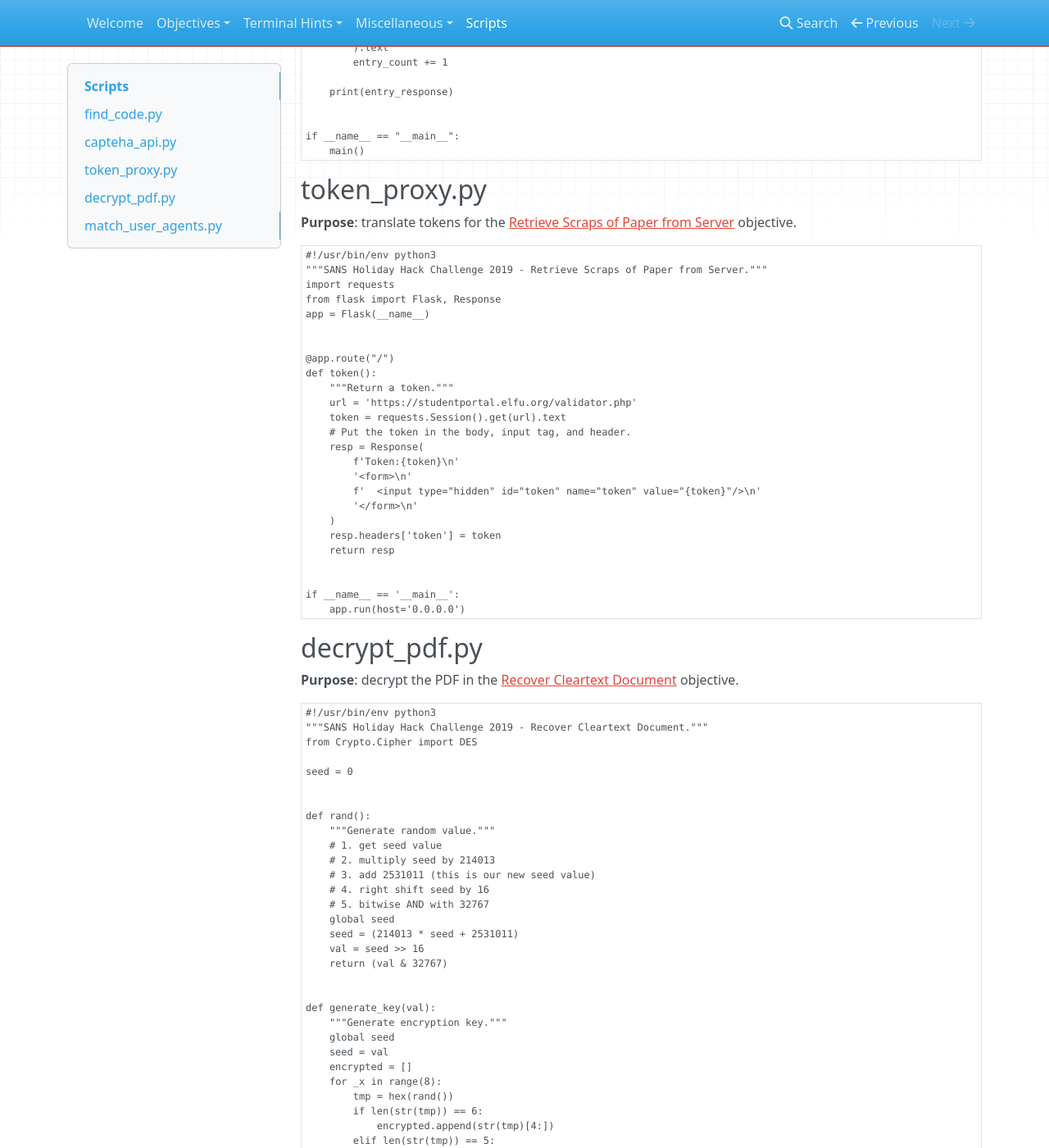
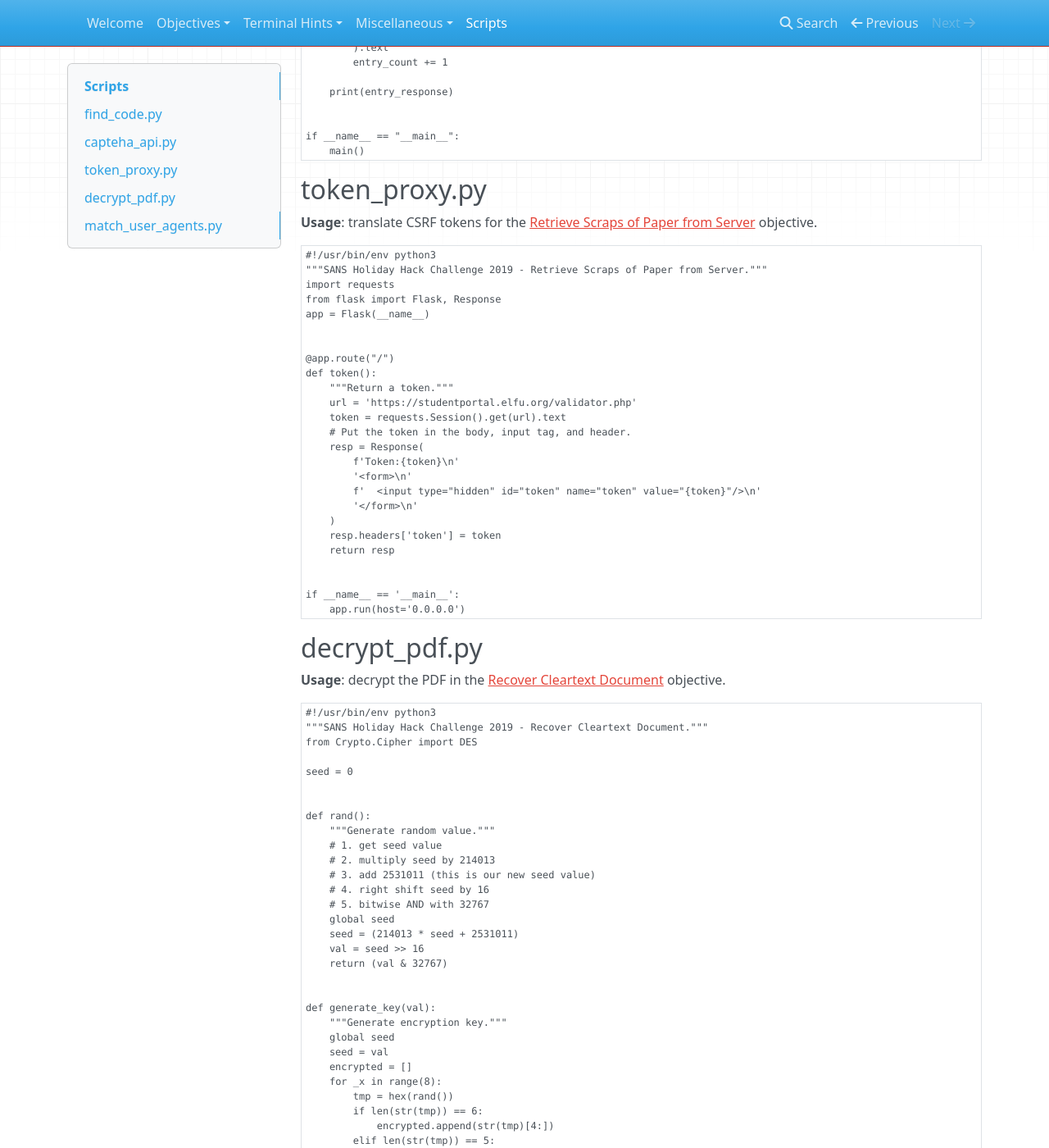
Before and after one commit to crahan/HolidayHackChallenge2019, an MkDocs documentation site: the page built from docs/scripts.md, in a window 1280 px wide and 1400 px high, scrolled down 4514 px. Shown: the whole window at 82% size. Built offline with MkDocs 1.6.1, drawn with Linux system fonts in a browser that asks for light colours; nearby versions of some CDN libraries; a style sheet for code colours, icons or effects is not loaded; some of the changed text lies outside the part shown.

Commit message:
Final edits

````diff
--- a/docs/scripts.md
+++ b/docs/scripts.md
@@ -1,7 +1,7 @@
 # Scripts
 
 ## find_code.py
-**Purpose**: generate access codes for the [Frosty Keypad](hints/h6.md) terminal hint.
+**Usage**: generate access codes for the [Frosty Keypad](./hints/h6.md) terminal hint.
 
 ```python
 #!/usr/bin/env python3
@@ -37,7 +37,7 @@ if __name__ == "__main__":
 ```
 
 ## capteha_api.py
-**Purpose**: bypass the CAPTHEHA in the [Bypassing the Frido Sleigh CAPTEHA](objectives/o8.md) objective.
+**Usage**: bypass the CAPTHEHA in the [Bypassing the Frido Sleigh CAPTEHA](./objectives/o8.md) objective.
 
 ```python
 #!/usr/bin/env python3
@@ -256,7 +256,7 @@ if __name__ == "__main__":
 ```
 
 ## token_proxy.py
-**Purpose**: translate tokens for the [Retrieve Scraps of Paper from Server](objectives/o9.md) objective.
+**Usage**: translate CSRF tokens for the [Retrieve Scraps of Paper from Server](./objectives/o9.md) objective.
 
 ```python
 #!/usr/bin/env python3
@@ -287,7 +287,7 @@ if __name__ == '__main__':
 ```
 
 ## decrypt_pdf.py
-**Purpose**: decrypt the PDF in the [Recover Cleartext Document](objectives/o10.md) objective.
+**Usage**: decrypt the PDF in the [Recover Cleartext Document](./objectives/o10.md) objective.
 
 ```python
 #!/usr/bin/env python3
@@ -374,7 +374,7 @@ if __name__ == "__main__":
 ```
 
 ## match_user_agents.py
-**Purpose**: find additional bad IPs in the [Filter Out Poisoned Data Sources](objectives/o12.md) objective.
+**Usage**: find additional bad IPs in the [Filter Out Poisoned Data Sources](./objectives/o12.md) objective.
 
 ```python
 #!/usr/bin/env python3
````
Also changed, not shown: docs/index.md (+2 -2 lines), docs/misc/interesting_ui.md (+3 -3 lines), docs/misc/progress_tokens.md (+1 -1 lines).
